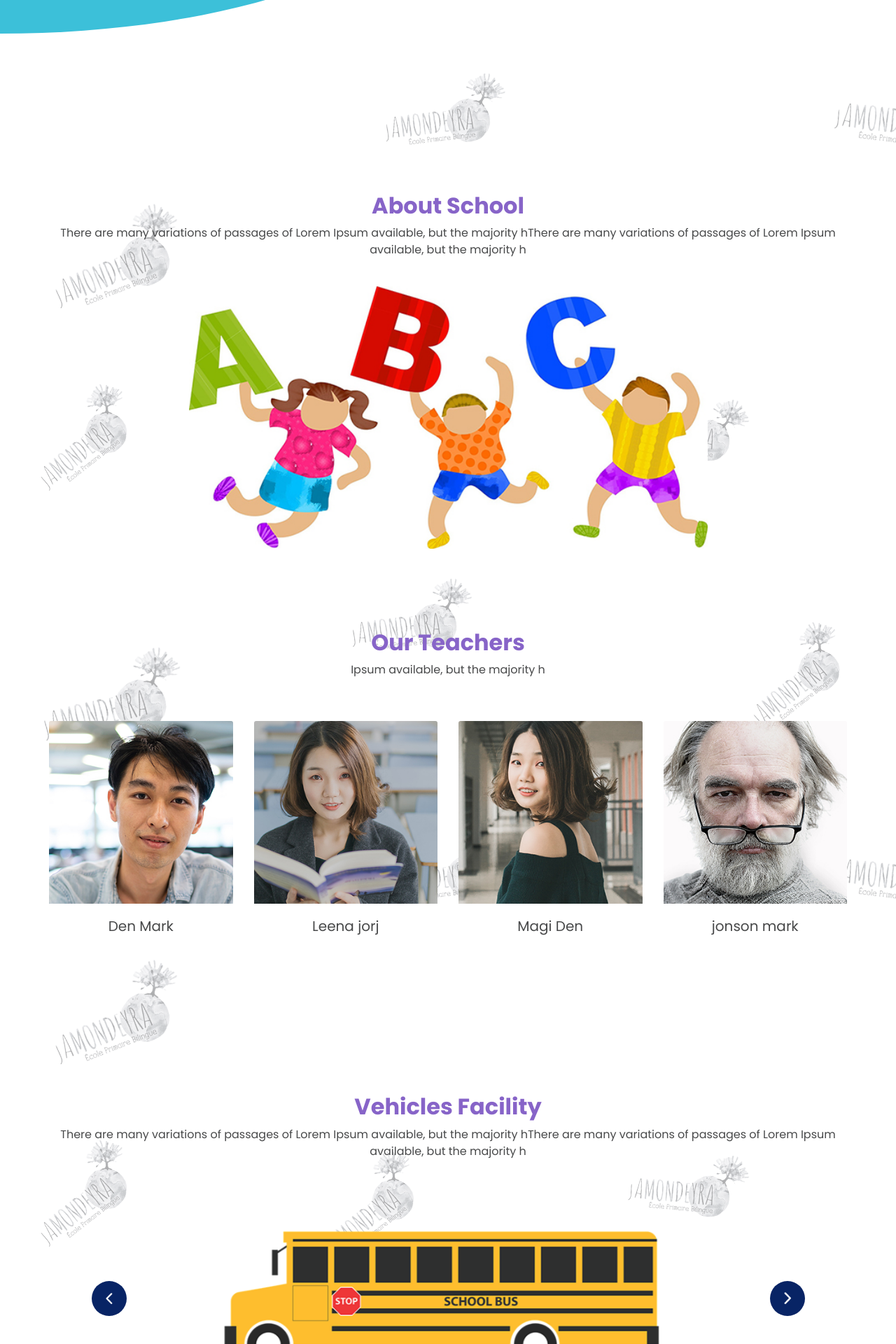
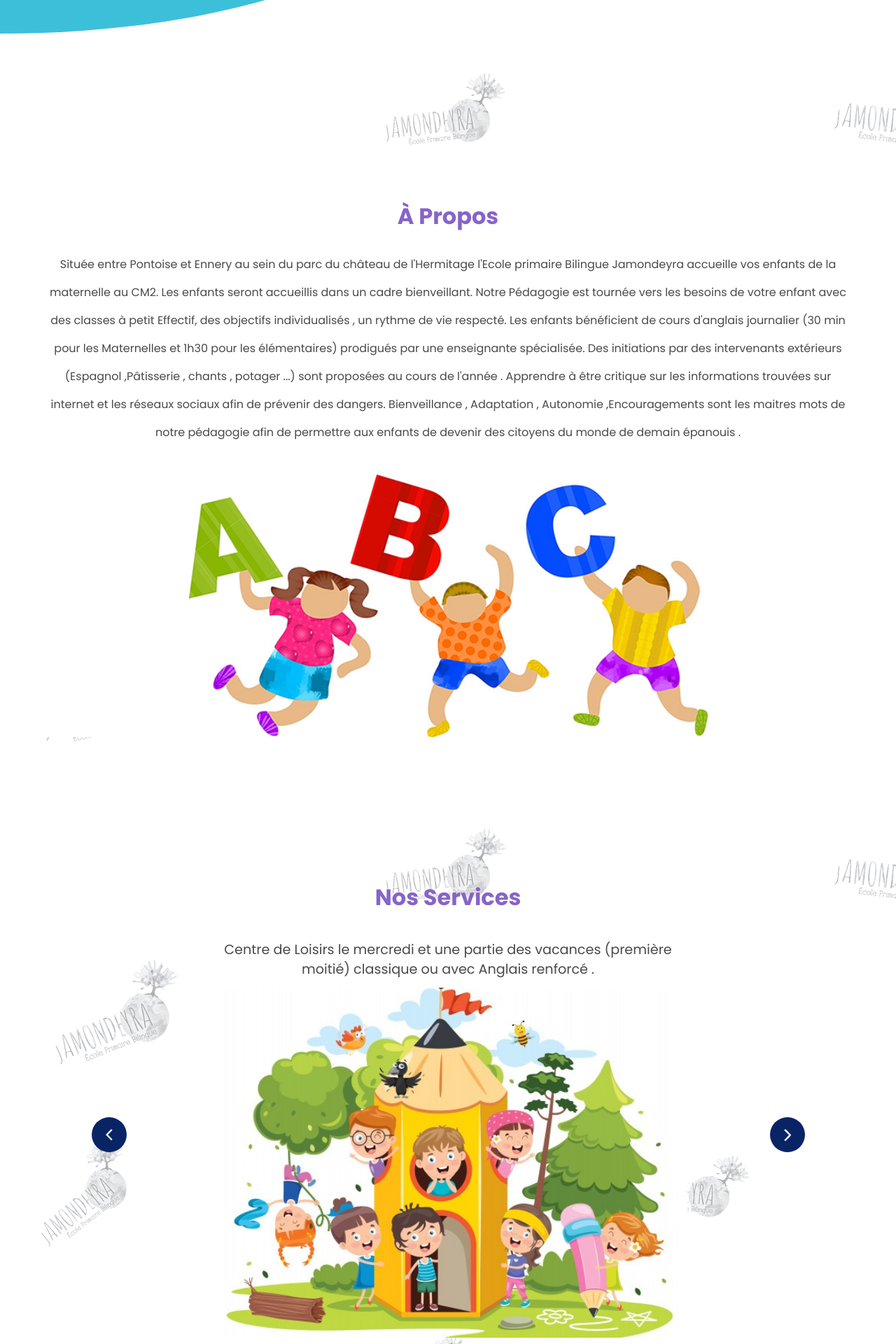
Before and after one commit to LiaKosFR/stage, a PHP site: page / in a window 1280 px wide. Shown: the part 560-2480 px from the top of the page at 70% size. Run offline with PHP 8.4, Linux system fonts and the light colour scheme; some libraries are stand-ins or nearby versions.

Commit message:
site ecole php avec probleme css v7

```diff
--- a/Stage_Ecole/application/vues/permanentes/v_menu.inc.php
+++ b/Stage_Ecole/application/vues/permanentes/v_menu.inc.php
@@ -23,7 +23,7 @@
                   <a class="nav-link" href="index.php"> Accueil <span class="sr-only">(current)</span></a>
                 </li>
                 <li class="nav-item ">
-                  <a class="nav-link" href="#About">À propos</a>
+                  <a class="nav-link" href="index.php#APropos">À propos</a>
                 </li>
 
                 <li class="nav-item ">
@@ -31,11 +31,11 @@
                 </li>
 
                 <li class="nav-item">
-                  <a class="nav-link" href="#vehicule"> vehicule </a>
+                  <a class="nav-link" href="index.php#Services"> Services </a>
                 </li>
 
                 <li class="nav-item">
-                  <a class="nav-link" href="#ContactNow">Nous Contacter</a>
+                  <a class="nav-link" href="index.php#ContactNow">Nous Contacter</a>
                 </li>
 
                 <li class="nav-item">
--- a/Stage_Ecole/application/vues/permanentes/v_pied.inc.php
+++ b/Stage_Ecole/application/vues/permanentes/v_pied.inc.php
@@ -27,7 +27,10 @@
     }
   </script>
   <!-- google map js -->
-  <script src="https://maps.googleapis.com/maps/api/js?key=AIzaSyA8eaHt9Dh5H57Zh0xVTqxVdBFCvFMqFjQ&callback=initMap">
+  <script src="https://maps.googleapis.com/maps/api/js?key=AIzaSyA8eaHt9Dh5H57Zh0xVTqxVdBFCvFMqFjQ&callback=initMap"></script>
+  <script src="https://code.jquery.com/jquery-3.5.1.slim.min.js"></script>
+  <script src="https://cdn.jsdelivr.net/npm/@popperjs/core@2.9.2/dist/umd/popper.min.js"></script>
+  <script src="https://stackpath.bootstrapcdn.com/bootstrap/4.5.2/js/bootstrap.min.js"></script>
   </script>
   <!-- end google map js -->
 </body>
--- a/Stage_Ecole/application/vues/v_accueil.inc.php
+++ b/Stage_Ecole/application/vues/v_accueil.inc.php
@@ -32,15 +32,19 @@
 
 <!-- about section -->
 <section class="about_section layout_padding">
-    <div class="container">
-        <div id="About">
+    <div class="container" id="containerAbout">
+        <div id="APropos">
             <h2 class="main-heading ">
-                About School
+                À Propos
             </h2>
         </div>
         <p class="text-center">
-            There are many variations of passages of Lorem Ipsum available, but the majority hThere are many variations of
-            passages of Lorem Ipsum available, but the majority h
+            Située entre Pontoise et Ennery au sein du parc du château de l'Hermitage l'Ecole primaire Bilingue Jamondeyra accueille vos enfants de la maternelle au CM2.
+          Les enfants seront accueillis dans un cadre bienveillant. Notre Pédagogie est tournée vers les besoins de votre enfant avec des classes à petit Effectif, des objectifs individualisés , un rythme de vie respecté.
+        Les enfants bénéficient de cours d'anglais journalier (30 min pour les Maternelles et 1h30 pour les élémentaires) prodigués par une enseignante spécialisée.
+        Des initiations par des intervenants extérieurs (Espagnol ,Pâtisserie , chants , potager ...) sont proposées au cours de l'année .
+        Apprendre à être critique sur les informations trouvées sur internet et les réseaux sociaux afin de prévenir des dangers.
+        Bienveillance , Adaptation , Autonomie ,Encouragements sont les maitres mots de notre pédagogie afin de permettre aux enfants de devenir des citoyens du monde de demain épanouis .
         </p>
         <div class="about_img-box ">
             <img src="<?php echo Chemins::IMAGES . 'kids.jpg' ?>" alt="" class="img-fluid w-100">
@@ -48,89 +52,44 @@
 
     </div>
 </section>
+<!-- about section -->
 
 
-<!-- about section -->
 
-<!-- teacher section -->
-<section class="teacher_section layout_padding-bottom">
+<!-- carousel section -->
+<section class="vehicle_section layout_padding">
     <div class="container">
-        <div id="Teacher">
+        <div id='Services'>
             <h2 class="main-heading ">
-                Our Teachers
+                Nos Services
             </h2>
         </div>
-        <p class="text-center">
-            Ipsum available, but the majority h
-        </p>
-        <div class="teacher_container layout_padding2">
-            <div class="card-deck">
-                <div class="card">
-                    <img class="card-img-top" src="<?php echo Chemins::IMAGES . 'teacher-1.jpg' ?>" alt="Card image cap">
-                    <div class="card-body">
-                        <h5 class="card-title">Den Mark</h5>
-                    </div>
-                </div>
-                <div class="card">
-                    <img class="card-img-top" src="<?php echo Chemins::IMAGES . 'teacher-2.jpg' ?>" alt="Card image cap">
-                    <div class="card-body">
-                        <h5 class="card-title">Leena jorj</h5>
-                    </div>
-
-                </div>
-                <div class="card">
-                    <img class="card-img-top" src="<?php echo Chemins::IMAGES . 'teacher-3.jpg' ?>" alt="Card image cap">
-                    <div class="card-body">
-                        <h5 class="card-title">Magi Den</h5>
-
-                    </div>
-
-                </div>
-
-                <div class="card">
-                    <img class="card-img-top" src="<?php echo Chemins::IMAGES . 'teacher-4.jpg' ?>" alt="Card image cap">
-                    <div class="card-body">
-                        <h5 class="card-title">jonson mark</h5>
-
-                    </div>
-
-                </div>
-            </div>
-        </div>
-
-    </div>
-</section>
-
-<!-- teacher section -->
-
-<!-- vehicle section -->
-<section class="vehicle_section layout_padding">
-    <div class="container">
-        <div id='vehicule'>
-            <h2 class="main-heading ">
-                Vehicles Facility
-            </h2>
-        </div>
-        <p class="text-center">
-            There are many variations of passages of Lorem Ipsum available, but the majority hThere are many variations of
-            passages of Lorem Ipsum available, but the majority h
-        </p>
-        <div class="layout_padding-top">
+        <div class="layout_padding-top2">
             <div id="carouselExampleControls" class="carousel slide" data-ride="carousel">
                 <div class="carousel-inner">
                     <div class="carousel-item active">
                         <div class="vehicle_img-box ">
-                            <img src="<?php echo Chemins::IMAGES . 'bus.png' ?>" alt="" class="img-fluid w-100">
+                            <p class="text-centre">
+                                Centre de Loisirs le mercredi et une partie des vacances (première moitié) classique
+                                ou avec Anglais renforcé .
+                            </p>
+                            <img src="<?php echo Chemins::IMAGES . 'centre.png' ?>" alt="" class="img-fluid w-100">
                         </div>
                     </div>
                     <div class="carousel-item">
                         <div class="vehicle_img-box ">
-                            <img src="<?php echo Chemins::IMAGES . 'bus.png' ?>" alt="" class="img-fluid w-100">
+                            <p class="text-cantine">
+                                Cantine en Lunch box ou commande traiteur BIO
+                            </p>
+                            <img src="<?php echo Chemins::IMAGES . 'cantine.png' ?>" alt="" class="img-fluid w-100">
                         </div>
                     </div>
                     <div class="carousel-item">
                         <div class="vehicle_img-box ">
-                            <img src="<?php echo Chemins::IMAGES . 'bus.png' ?>" alt="" class="img-fluid w-100">
+                            <p class="text-garderie">
+                                Garderie le matin de 7h30 à 8h20 et le soir de 17h à 19h00
+                            </p>
+                            <img src="<?php echo Chemins::IMAGES . 'garderie.png' ?>" alt="" class="img-fluid w-100">
                         </div>
                     </div>
                 </div>
@@ -148,8 +107,10 @@
     </div>
 </section>
 
+<!-- carousel section -->
 
-<!-- vehicle section -->
+
+
 <!-- client section -->
 <section class="client_section layout_padding">
     <div class="container">
--- a/Stage_Ecole/public/css/style.css
+++ b/Stage_Ecole/public/css/style.css
@@ -6,7 +6,7 @@ body {
 }
 
 .layout_padding {
-  padding: 75px 0;
+  padding: 80px 0;
 }
 
 .layout_padding2 {
@@ -64,6 +64,8 @@ body {
   color: #8764c8;
   font-weight: bold;
   text-align: center;
+      margin-bottom: 20px; /* Espace en bas du titre */
+    padding: 10px; /* Ajouter un peu de padding */
 }
 
 /*header section*/
@@ -218,13 +220,20 @@ a:focus {
 
 .hero_detail-box p {
   margin-top: 30px;
-  margin-bottom: 35px;
+  margin-bottom: 30px;
 }
 
 
 /* end hero section */
 
 /* about section */
+
+#containerAbout, text-center{
+        line-height: 2.5; /* Espace entre les lignes, valeur de 1.6 fois la hauteur de la ligne de base */
+        background: #fff;
+
+}
+
 .about_img-box {
   width: 65%;
   margin: 40px auto;
@@ -232,18 +241,6 @@ a:focus {
 
 /* about section */
 
-/* teacher container */
-.teacher_section .card {
-  border: none;
-  background-color: transparent;
-}
-
-.teacher_section .card-title {
-  text-align: center;
-  color: #48494a;
-}
-
-/* end teacher container */
 
 /* vehicle section */
 .vehicle_img-box {
@@ -265,6 +262,37 @@ a:focus {
   background-size: 10px;
   background-position: center;
 }
+
+/* Centrer le texte et définir des marges pour le p */
+.text-centre, .text-cantine, .text-garderie {
+    text-align: center;
+    margin-bottom: 10px;
+    font-size: 1.2em;
+}
+
+/* Assurer que les images ont la même hauteur et largeur */
+.vehicle_img-box img {
+    width: 100%;
+    height: 500px; /* Définir une hauteur fixe */
+    object-fit: cover; /* Pour que l'image couvre tout le conteneur sans déformation */
+}
+
+/* Pour le conteneur de l'image */
+.vehicle_img-box {
+    display: flex;
+    flex-direction: column;
+    align-items: center;
+}
+
+/* Pour le conteneur de la légende */
+.vehicle_img-box p {
+    margin: 0;
+    min-height: 80px; /* Ajuster cette valeur selon vos besoins */
+    display: flex;
+    align-items: center;
+    justify-content: center;
+    text-align: center;}
+
 
 .vehicle_section .carousel-control-prev-icon {
   background-image: url(../images/prev.png);
```
Also changed, not shown: Stage_Ecole/public/images/cantine.png (added), Stage_Ecole/public/images/centre.png (added), Stage_Ecole/public/images/garderie.png (added), Stage_Ecole/public/images/teacher-1.jpg (deleted), Stage_Ecole/public/images/teacher-2.jpg (deleted), Stage_Ecole/public/images/teacher-3.jpg (deleted), Stage_Ecole/public/images/teacher-4.jpg (deleted).
